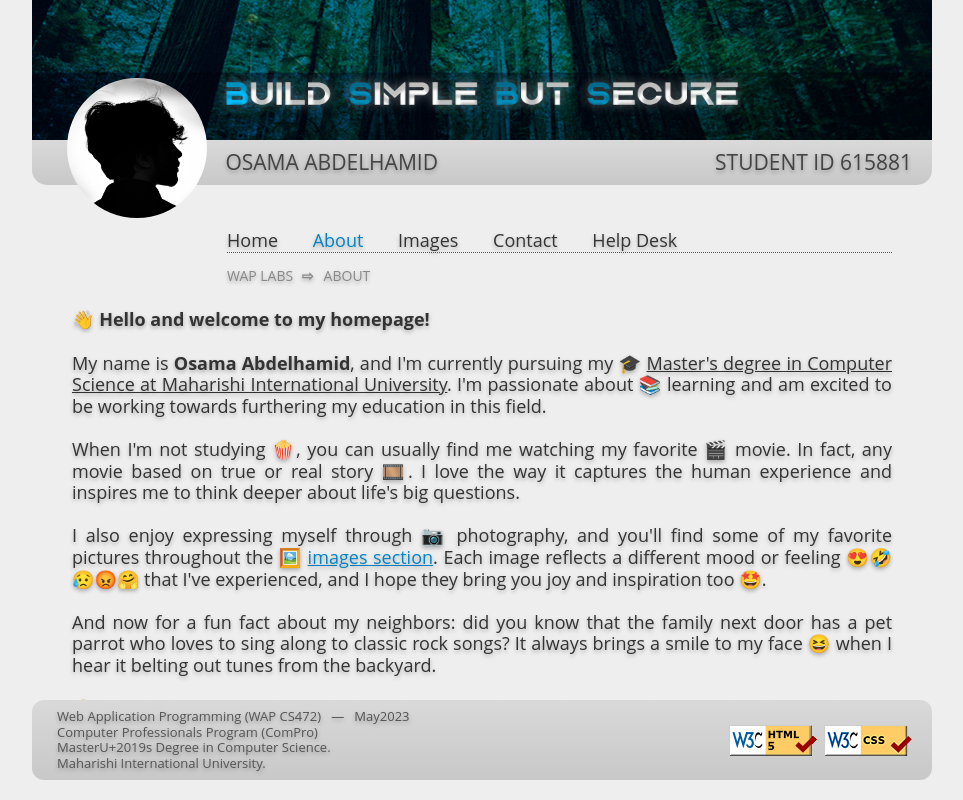
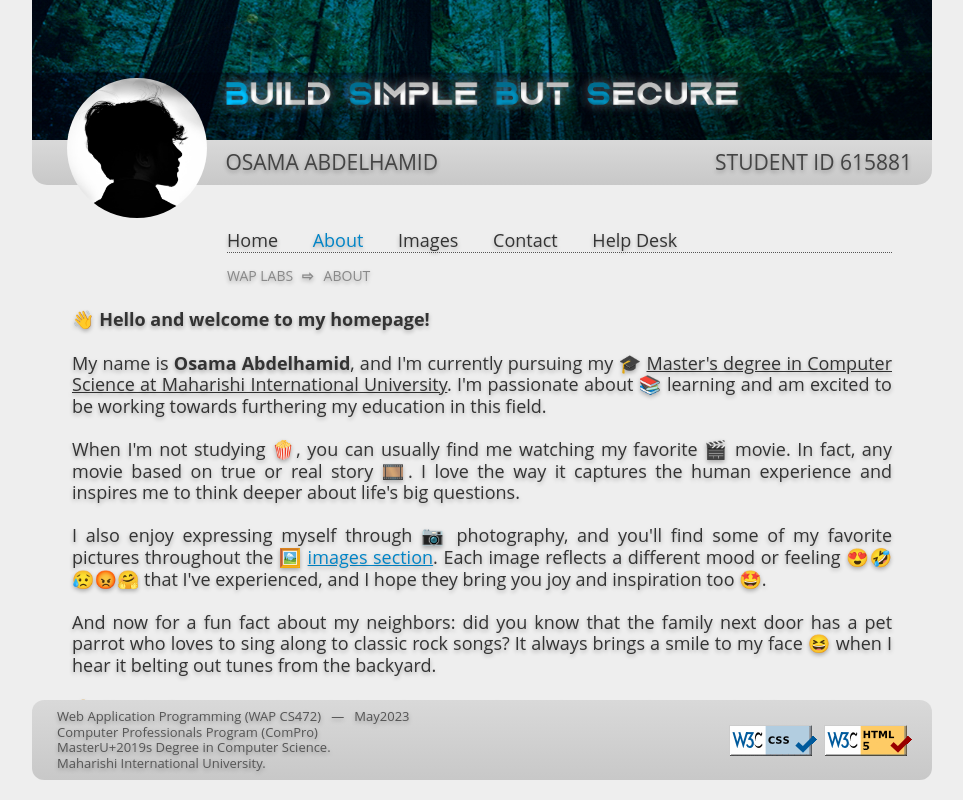
Before and after one commit to ozakaria/edu-miu-cs472-may2023, a plain HTML site: page labs/about.html in a window 1280 px wide. Shown: the whole page, without its empty margins (158-1121 px from the left). Drawn offline with Linux system fonts and the light colour scheme.

Commit message:
Change CSS Checker Button Style

```diff
--- a/labs/about.html
+++ b/labs/about.html
@@ -86,12 +86,12 @@
 
             <div class="page-footer-validator">
                 <a
+                    href="https://jigsaw.w3.org/css-validator/validator?uri=https://ozakaria.github.io/edu-miu-cs472-may2023/labs/about.html">
+                    <img src="images/w3c-css-logo.png" alt="Valid HTML!">
+                </a>
+                <a
                     href="https://validator.w3.org/check?url=https://ozakaria.github.io/edu-miu-cs472-may2023/labs/about.html">
                     <img src="images/w3c-html5-logo.png" alt="Valid HTML!">
-                </a>
-                <a
-                    href="https://jigsaw.w3.org/css-validator/validator?uri=https://ozakaria.github.io/edu-miu-cs472-may2023/labs/about.html">
-                    <img src="images/css_checker.png" alt="Valid HTML!">
                 </a>
             </div>
 
```
Also changed, not shown: labs/contact.html (+4 -4 lines), labs/images.html (+4 -4 lines), labs/index.html (+4 -4 lines), labs/support.html (+4 -4 lines), labs/images/w3c-css-logo.png (added), labs/images/w3c-css-logo2.png (renamed from labs/images/css_checker.png).
